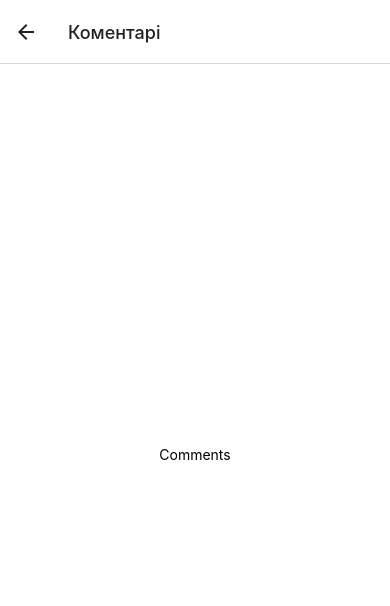
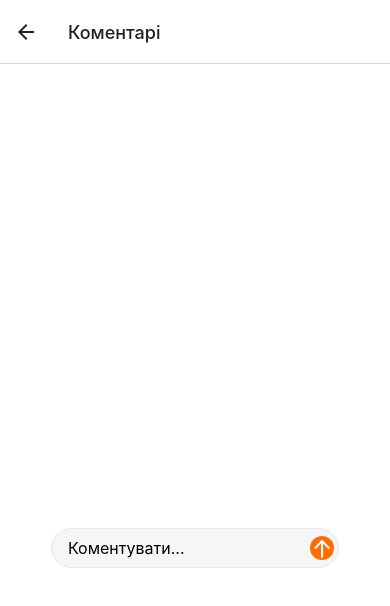
Before and after one commit to aleks-martyn/goit-react-native-my-project, a React Native app in the folder goit-react-native-my-project/: screen /Comments in a window 390 px wide. Shown: the top 606 px of the page. Built offline with nearby package versions, Linux system fonts and the light colour scheme.

Commit message:
Update CommentsScreen.js

```diff
--- a/goit-react-native-my-project/src/Screens/CommentsScreen/CommentsScreen.js
+++ b/goit-react-native-my-project/src/Screens/CommentsScreen/CommentsScreen.js
@@ -1,12 +1,45 @@
-import { StyleSheet, View, Text } from 'react-native';
-import { useNavigation } from '@react-navigation/native';
+import React, { useState, useEffect } from 'react';
+import {
+  StyleSheet,
+  View,
+  Text,
+  Image,
+  SafeAreaView,
+  FlatList,
+  TextInput,
+  TouchableOpacity,
+} from 'react-native';
+import { useNavigation, useRoute } from '@react-navigation/native';
+import { AntDesign } from '@expo/vector-icons';
 
 export default function CommentsScreen() {
   const navigation = useNavigation();
+  const route = useRoute();
+  const [comment, setComment] = useState('');
+  const [allComments, setAllComments] = useState([]);
+
+  const onPressCommentBtn = () => {
+    setAllComments(prev => [...prev, comment]);
+    setComment('');
+  };
 
   return (
     <View style={styles.container}>
-      <Text>Comments</Text>
+      <View>
+        <Image style={styles.photo} />
+        <SafeAreaView></SafeAreaView>
+      </View>
+      <View>
+        <TextInput
+          placeholder="Коментувати..."
+          style={styles.input}
+          value={comment}
+          onChangeText={setComment}
+        />
+        <TouchableOpacity style={styles.inputBtn} onPress={onPressCommentBtn}>
+          <AntDesign name="arrowup" size={24} color="#fff" />
+        </TouchableOpacity>
+      </View>
     </View>
   );
 }
@@ -20,4 +53,36 @@ const styles = StyleSheet.create({
     justifyContent: 'center',
     backgroundColor: '#fff',
   },
+  photo: {
+    width: 288,
+    height: 180,
+    marginBottom: 8,
+    borderRadius: 8,
+  },
+  inputWrap: {
+    position: 'relative',
+    width: '100%',
+  },
+  input: {
+    width: 288,
+    height: 40,
+    paddingVertical: 16,
+    paddingLeft: 16,
+    borderColor: '#e8e8e8',
+    borderStyle: 'solid',
+    borderWidth: 1,
+    borderRadius: 50,
+    backgroundColor: '#f6f6f6',
+    fontSize: 16,
+    lineHeight: 19,
+  },
+  inputBtn: {
+    position: 'absolute',
+    top: 8,
+    right: 5,
+    width: 24,
+    height: 24,
+    backgroundColor: '#ff6c00',
+    borderRadius: 50,
+  },
 });
```
